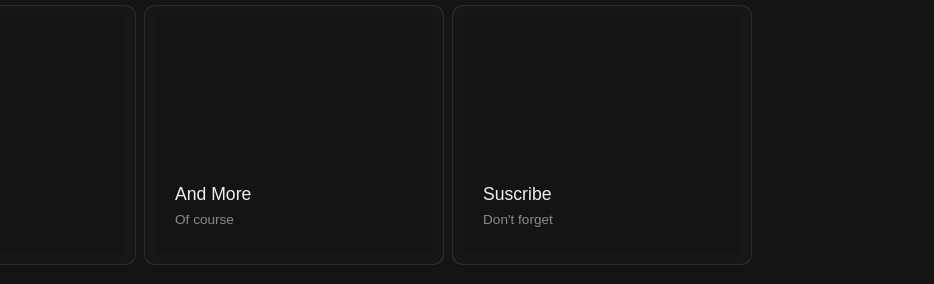
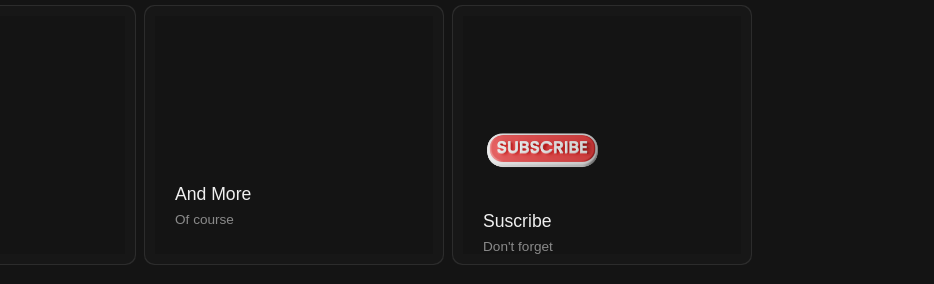
Before and after one commit to kashif0426/CodeResolve, a plain HTML site: page index.html in a window 1280 px wide. Shown: the part 1664-1948 px from the top of the page, 346-1280 px from the left. Drawn offline with Linux system fonts and the light colour scheme.

Commit message:
This is my youtube chanel website

```diff
--- a/index.html
+++ b/index.html
@@ -56,7 +56,6 @@
   <div id="wand">
     <div class="cap"></div>
   </div>
-
   <div id="tiles">
     <div class="tile">
       <!-- <i class="fa-solid fa-image"></i>
@@ -173,6 +172,7 @@
               <div class="card-info">
                 <i class="fa-duotone fa-otter"></i>
                 <div class="card-info-title">
+                  <img src="./img/subscribe-button-8662328-6892691.png" class="suscribe">
                   <h3>Suscribe</h3>
                   <h4>Don't forget</h4>
                 </div>
--- a/style/style.css
+++ b/style/style.css
@@ -224,7 +224,7 @@
     padding: 0px;
   }
 
-  .htmlimg, .cssimg, .jsimg, .pythonimg{
+  .htmlimg, .cssimg, .jsimg, .pythonimg, .suscribe{
     width: 50%;
   }
 
```
Also changed, not shown: img/subscribe-button-8662328-6892691.png (added).
